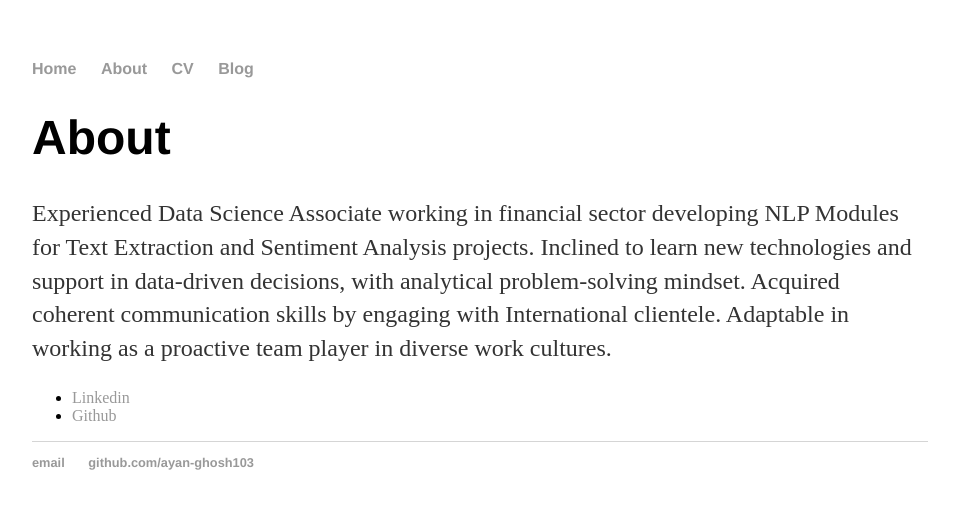
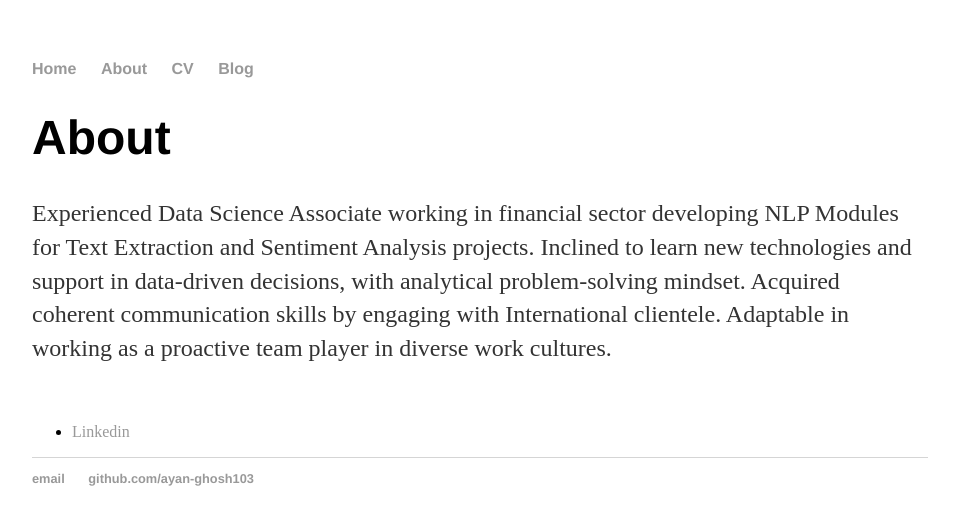
Before and after one commit to ayan-ghosh103/ayan-ghosh103.github.io, a Jekyll site: the page built from about/index.html, in a window 1280 px wide. Shown: the top 525 px of the page, without its empty margins (160-1119 px from the left). Built offline with Jekyll 4.4.1, drawn with Linux system fonts in a browser that asks for light colours.

Commit message:
removing the github link

```diff
--- a/about/index.html
+++ b/about/index.html
@@ -6,9 +6,8 @@ title: About Ayan Ghosh
 		<div class="about">
 			<h1>About</h1>
 			<p>Experienced Data Science Associate working in financial sector developing NLP Modules for Text Extraction and Sentiment Analysis projects. Inclined to learn new technologies and support in data-driven decisions, with analytical problem-solving mindset. Acquired coherent communication skills by engaging with International clientele. Adaptable in working as a proactive team player in diverse work cultures.</p>
-
+			<br>
 			<ul class="contacts">
 				<li><a href="https://www.linkedin.com/in/ayanghosh1305/">Linkedin</a></li>
-				<li><a href="https://github.com/ayan-ghosh103">Github</a></li>
 				</ul>
 		</div>
```
